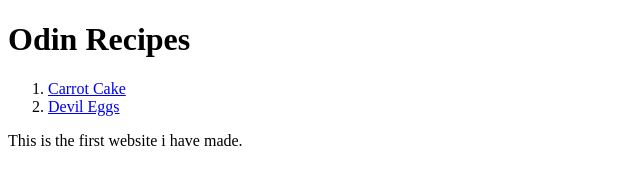
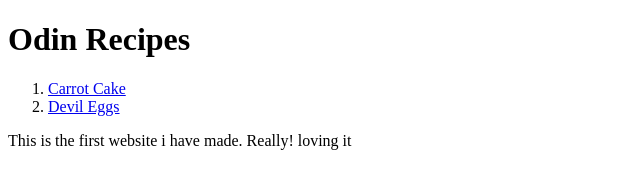
Before and after one commit to Nav-neetKr/odin-recipes, a plain HTML site: page index.html in a window 1280 px wide. Shown: the whole page, without its empty margins (0-640 px from the left). Drawn offline with Linux system fonts and the light colour scheme.

Commit message:
Add text

```diff
--- a/index.html
+++ b/index.html
@@ -12,6 +12,6 @@
         <li><a href="./recipes/carrotcake.html">Carrot Cake</a></li>
         <li><a href="./recipes/deviledeggs.html">Devil Eggs</a></li>
     </ol>
-    <p>This is the first website i have made.</p>
+    <p>This is the first website i have made. Really! loving it</p>
 </body>
 </html>
```
